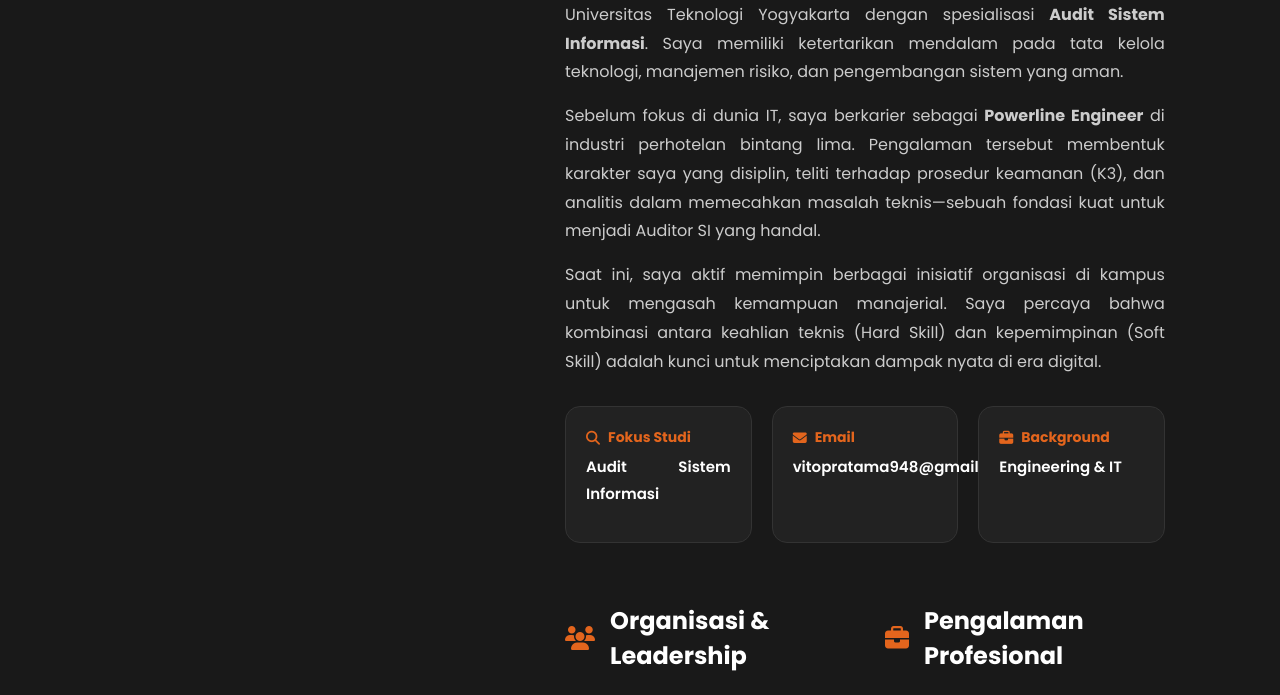
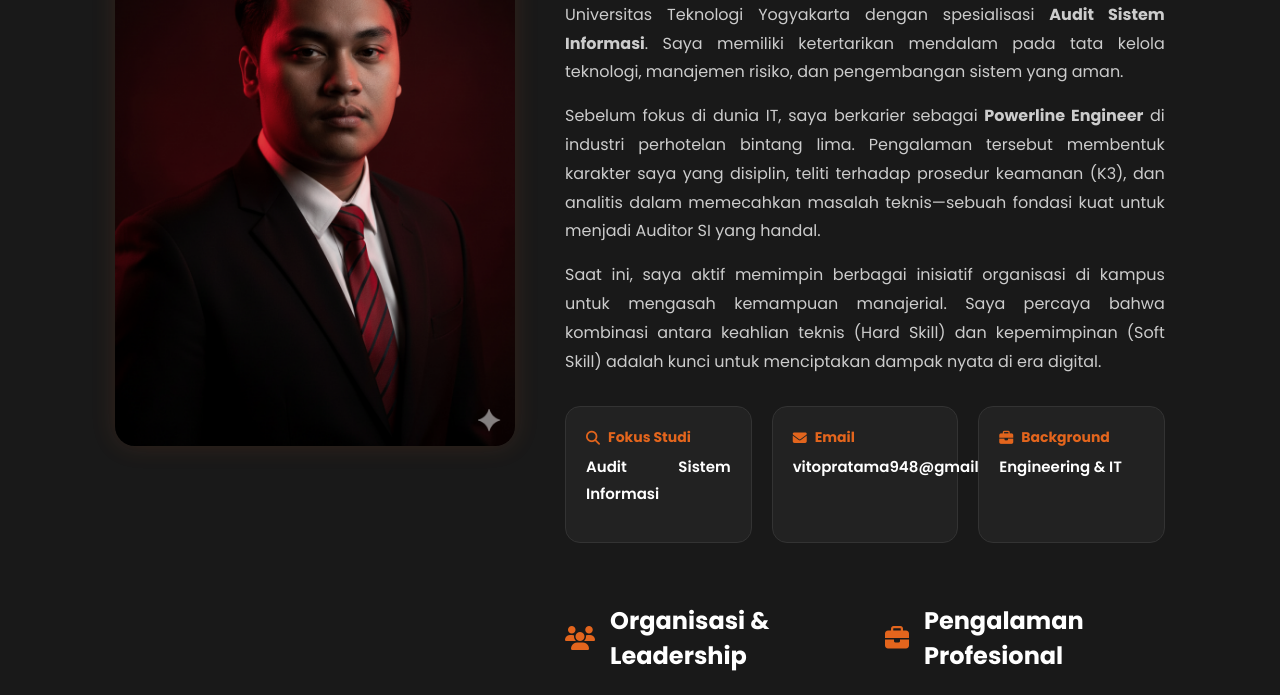
Before and after one commit to JustV0402/WebSite-Portofolio-Kerja, a plain HTML site: page Tentang Saya.html in a window 1280 px wide. Shown: the part 222-917 px from the top of the page. Drawn offline with nearby package versions, Linux system fonts and the light colour scheme; the site is published under a folder, as on GitHub Pages, so addresses that start at the root find nothing.

Commit message:
Update Tentang Saya.html

```diff
--- a/Tentang Saya.html
+++ b/Tentang Saya.html
@@ -392,7 +392,7 @@
       <div class="profile-grid">
 
         <div class="img-container">
-          <img src="/image/vitods.png" alt="Muhammad Vito Pratama" />
+          <img src="image/vitods.png" alt="Muhammad Vito Pratama" />
         </div>
 
         <div class="content-text">
```
